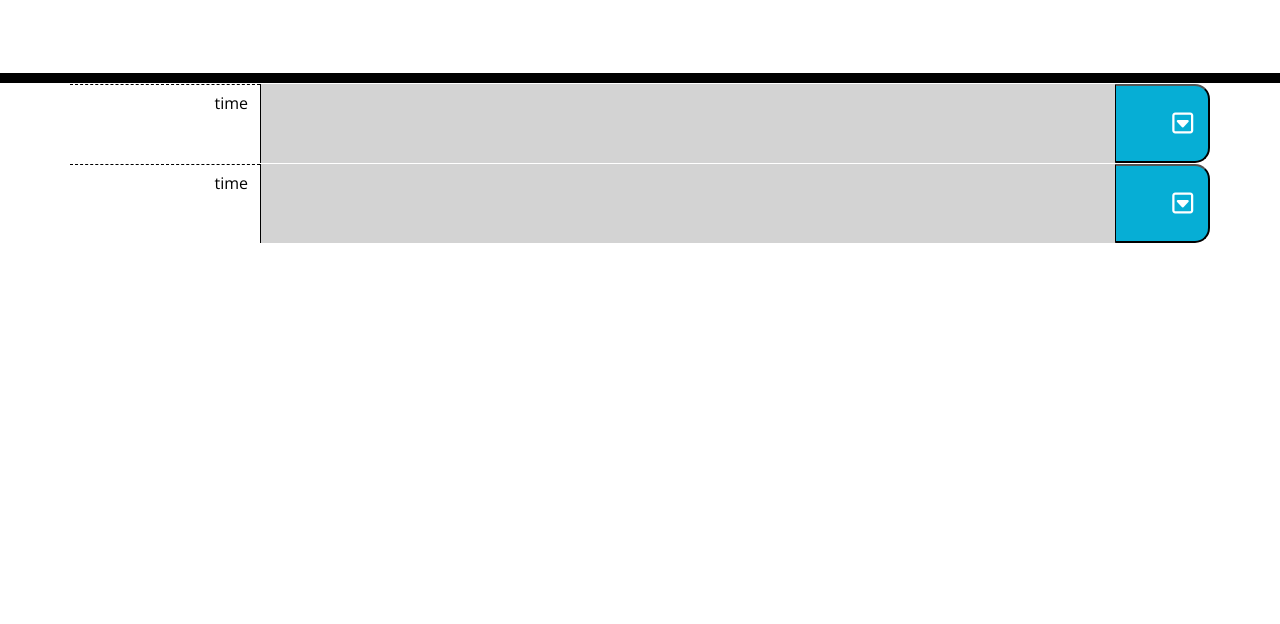
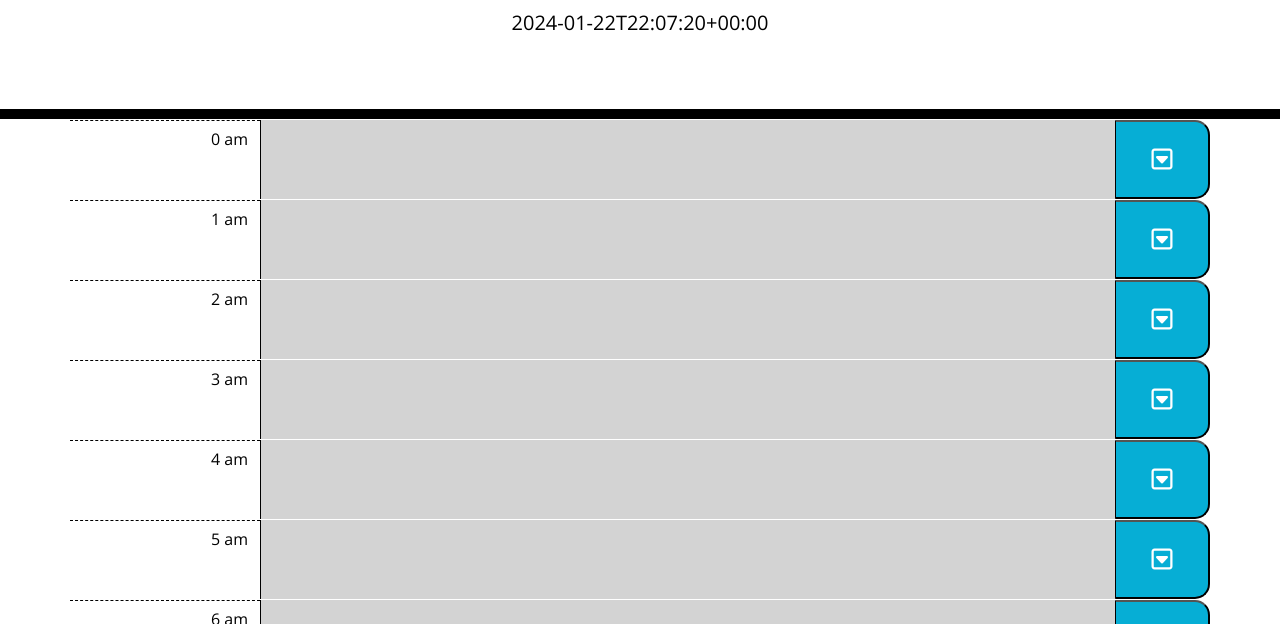
Before and after one commit to Raam337/Planner, a plain HTML site: page starter/index.html in a window 1280 px wide. Shown: the part 168-792 px from the top of the page. Drawn offline with nearby package versions, Linux system fonts and the light colour scheme.

Commit message:
JS script WIP

```diff
--- a/starter/script.js
+++ b/starter/script.js
@@ -1,12 +1,25 @@
 
 var table_body = $("#table-main");
-var template = table_body.children().eq(0).clone();
-//table_body.children().eq(0).addClass("d-none");
+var template = table_body.children().eq(0);
+var today = $("#currentDay");
+
+renderTable();
+updateDay();
+table_body.children().eq(0).addClass("d-none");
+
 
 function renderTable(){
+    var local_tasks = JSON.parse(localStorage.getItem("schedulerTasks"));
+    console.log(local_tasks);
 
-    console.log(template);
-    table_body.append(template);
+    for (let i = 0; i < 24; i++) {
+        var clonedTemp = template.clone();
+        clonedTemp.find(".hour").text(dayjs().set("hour", i).format("H a"));
+        table_body.append(clonedTemp);
+    }
+
 }
 
-renderTable();
+function updateDay(){
+    today.text(dayjs().format());
+}
--- a/starter/style.css
+++ b/starter/style.css
@@ -57,14 +57,18 @@ header {
 }
 
 .saveBtn {
+  display: flex;
   border-left: 1px solid black;
   border-top-right-radius: 15px;
   border-bottom-right-radius: 15px;
   background-color: #06aed5;
   color: white;
+  align-items: center;
+  justify-content: center;
 }
 
-.saveBtn i:hover {
+.saveBtn:hover {
   font-size: 20px;
   transition: all 0.3s ease-in-out;
+  color: gold;
 }
```
